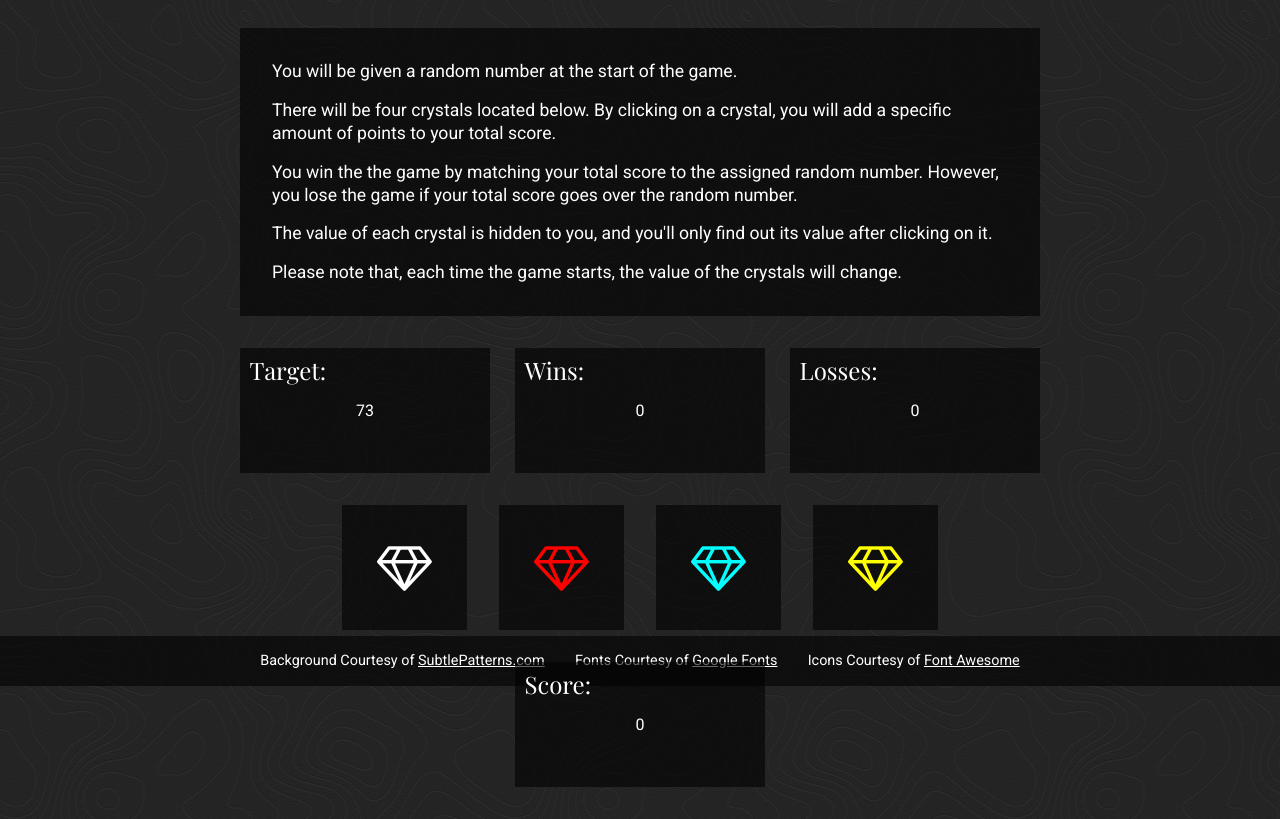
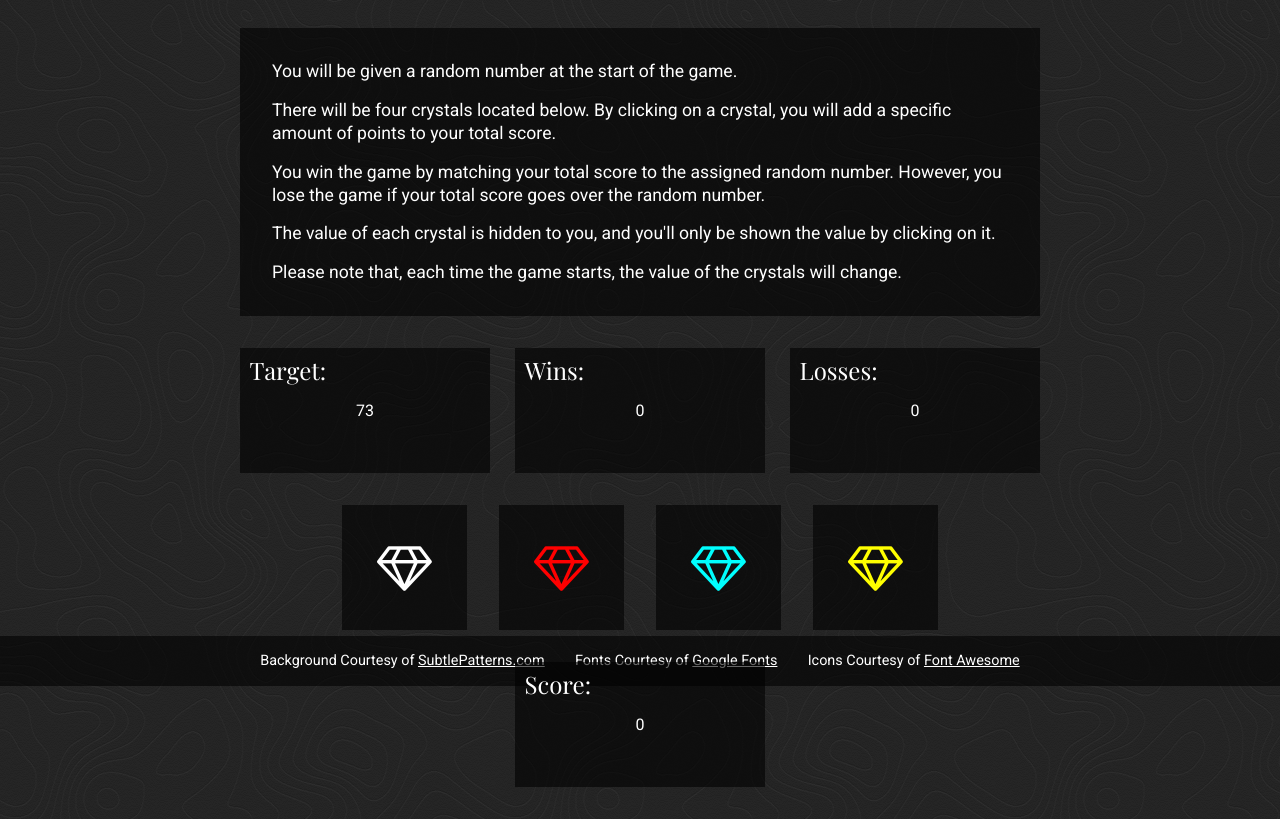
Before and after one commit to bking1989/Crystals-Collector-Game, a plain HTML site: page index.html in a window 1280 px wide. Shown: the part 114-933 px from the top of the page. Drawn offline with nearby package versions, Linux system fonts and the light colour scheme.

Commit message:
Fixed a typo in the instructions

```diff
--- a/index.html
+++ b/index.html
@@ -22,9 +22,9 @@
             <br>
             <p>There will be four crystals located below. By clicking on a crystal, you will add a specific amount of points to your total score.</p>
             <br>
-            <p>You win the the game by matching your total score to the assigned random number. However, you lose the game if your total score goes over the random number.</p>
+            <p>You win the game by matching your total score to the assigned random number. However, you lose the game if your total score goes over the random number.</p>
             <br>
-            <p>The value of each crystal is hidden to you, and you'll only find out its value after clicking on it.</p>
+            <p>The value of each crystal is hidden to you, and you'll only be shown the value by clicking on it.</p>
             <br>
             <p>Please note that, each time the game starts, the value of the crystals will change.</p>
         </div>
```
